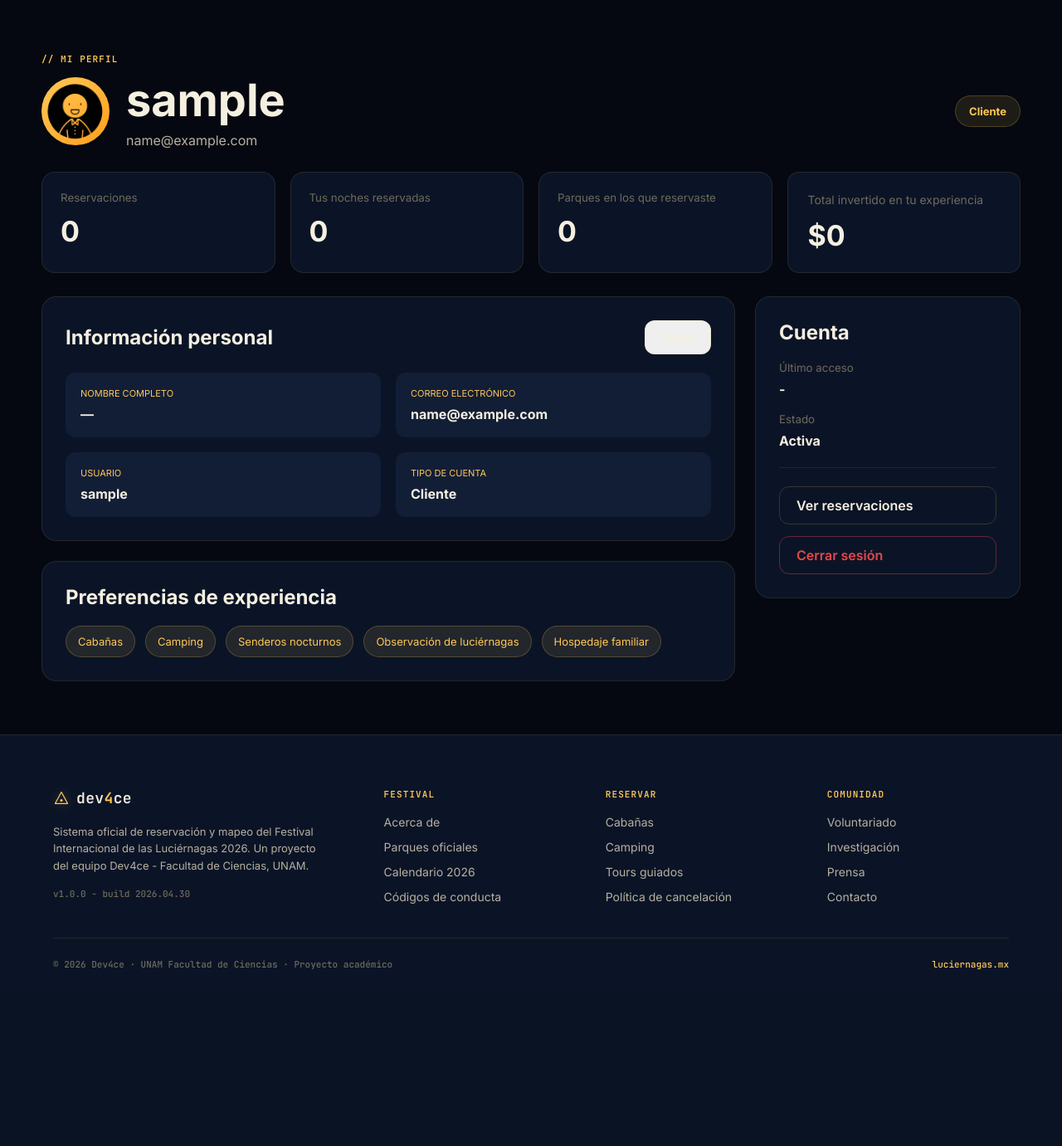
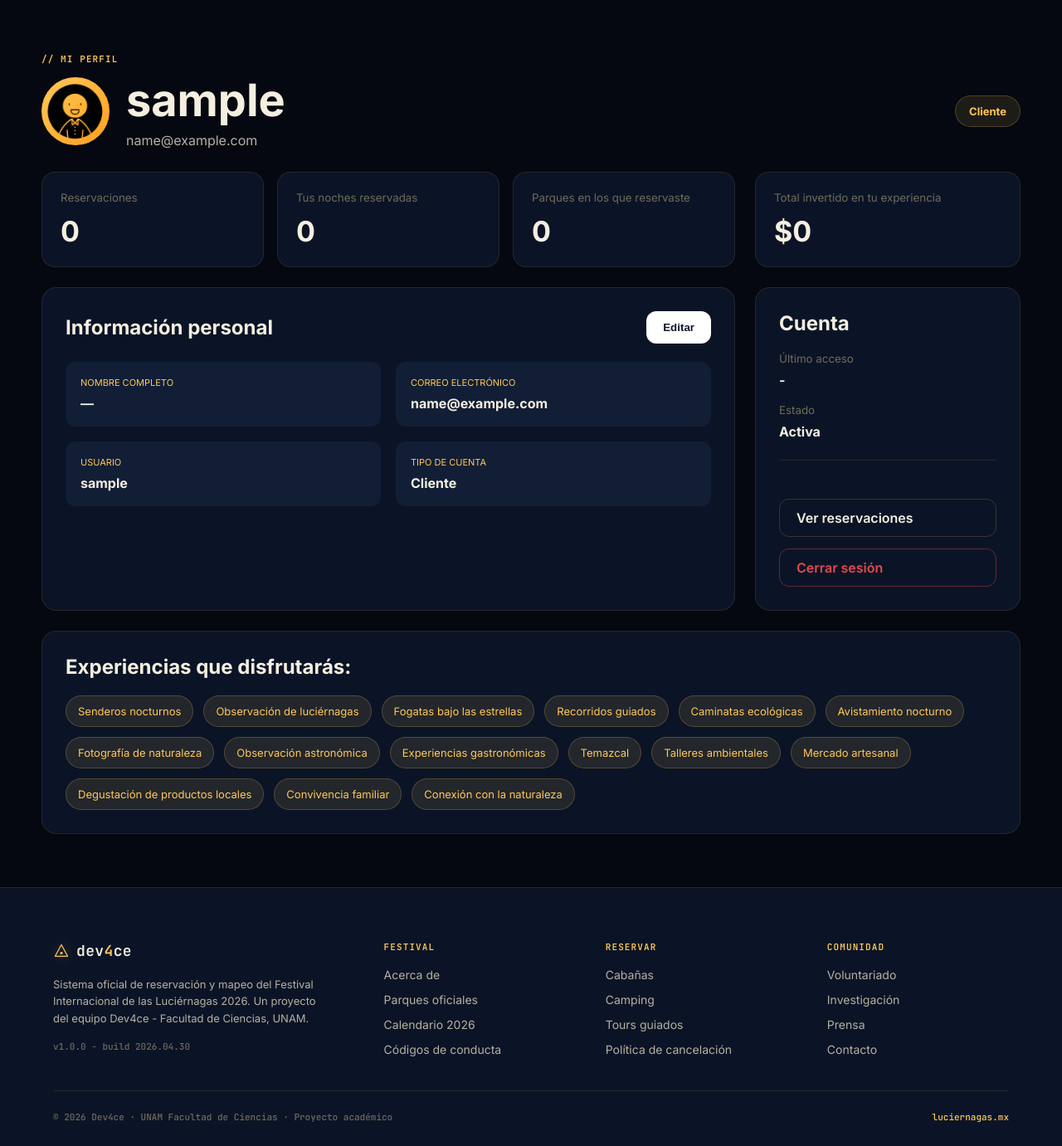
Before and after one commit to Xpartiel/Dev4ce, a Django app: page /cliente/mi-perfil/ in a window 1280 px wide. Shown: the part 72-1453 px from the top of the page at 83% size. Before the commit the page ends 1240 px from the top, so only its background shows below. Run offline with Django 5.2, Linux system fonts and the light colour scheme; the visitor is signed in with stand-in values (Sample User, id 1); data that the repository does not hold is empty; parts of the project's set-up code (start-up, migrations or seed data) failed here and were passed over.

Commit message:
Mejoras visuales en mi_perfil

```diff
--- a/apps/reservaciones/templates/reservaciones/mi_perfil.html
+++ b/apps/reservaciones/templates/reservaciones/mi_perfil.html
@@ -13,7 +13,6 @@
         <div class="profile-header">
 
             <div class="profile-user">
-
                 <div class="profile-avatar">
                     {% if user.foto_perfil %}
                         <img src="{{ user.foto_perfil.url }}" alt="Foto de perfil">
@@ -23,13 +22,9 @@
                 </div>
 
                 <div>
-
                     <h1>{{ user.persona.nombre_completo|default:user.username }}</h1>
-
                     <p>{{ user.email|default:user.username }}</p>
-
                 </div>
-
             </div>
 
             <span class="profile-badge">
@@ -42,8 +37,11 @@
 
         </div>
 
-        <div class="profile-stats">
+        <div class="profile-layout" style="align-items: stretch;">
 
+            <div class="profile-main" style="display: flex; flex-direction: column; gap: 1.5rem;">
+
+                <div class="profile-stats" style="display: grid; grid-template-columns: repeat(3, 1fr); gap: 1rem; margin-bottom: 0;">
                     <article class="profile-stat-card">
                         <small>Reservaciones</small>
                         <strong>{{ total_reservaciones }}</strong>
@@ -58,45 +56,30 @@
                         <small>Parques en los que reservaste</small>
                         <strong>{{ parques_visitados|default:0 }}</strong>
                     </article>
-
-            <article class="stat-card">
-                <p>Total invertido en tu experiencia</p>
-                <strong>${{ total_invertido|floatformat:0 }}</strong>
-            </article>
-
                 </div>
 
-        <div class="profile-layout">
+                <article class="profile-card" style="flex-grow: 1;">
 
-            <div class="profile-main">
-
-                <article class="profile-card">
-
-                    <div class="profile-card-header">
+                    <div class="profile-card-header" style="display: flex; justify-content: space-between; align-items: center;">
                         <h2>Información personal</h2>
-
-                        <button class="btn btn-secondary">
+                        <button class="btn btn-secondary" style="color: #0f172a; background-color: #ffffff; border: none; font-weight: 600; cursor: pointer;">
                             Editar
                         </button>
                     </div>
 
                     <div class="profile-grid">
-
                         <div>
                             <small>Nombre completo</small>
                             <strong>{{ user.persona.nombre_completo|default:"—" }}</strong>
                         </div>
-
                         <div>
                             <small>Correo electrónico</small>
                             <strong>{{ user.email|default:user.username }}</strong>
                         </div>
-
                         <div>
                             <small>Usuario</small>
                             <strong>{{ user.username }}</strong>
                         </div>
-
                         <div>
                             <small>Tipo de cuenta</small>
                             <strong>
@@ -107,69 +90,73 @@
                                 {% endif %}
                             </strong>
                         </div>
-
-                    </div>
-
-                </article>
-
-                <article class="profile-card">
-
-                    <h2>Preferencias de experiencia</h2>
-
-                    <div class="profile-tags">
-
-                        <span>Cabañas</span>
-                        <span>Camping</span>
-                        <span>Senderos nocturnos</span>
-                        <span>Observación de luciérnagas</span>
-                        <span>Hospedaje familiar</span>
-
                     </div>
 
                 </article>
 
             </div>
 
-            <aside class="profile-sidebar">
+            <aside class="profile-sidebar" style="display: flex; flex-direction: column; gap: 1.5rem;">
 
-                <article class="profile-card">
+                <article class="profile-stat-card" style="margin: 0;">
+                    <small>Total invertido en tu experiencia</small>
+                    <strong>${{ total_invertido|floatformat:0 }}</strong>
+                </article>
 
+                <article class="profile-card" style="flex-grow: 1; display: flex; flex-direction: column; justify-content: space-between;">
+
+                    <div>
                         <h2>Cuenta</h2>
 
                         <div class="profile-sidebar-info">
-
                             <div>
                                 <small>Último acceso</small>
                                 <strong>{{ user.last_login|date:"d M Y, H:i"|default:"-" }}</strong>
                             </div>
-
                             <div>
                                 <small>Estado</small>
                                 <strong>Activa</strong>
                             </div>
-
                         </div>
 
-                    <hr>
+                        <hr style="margin: 1.5rem 0;">
+                    </div>
 
                     <div class="profile-actions">
-
                         <a href="{% url 'mis_reservaciones' %}" class="btn btn-secondary">
                             Ver reservaciones
                         </a>
-
                         <a href="{% url 'logout' %}" class="btn btn-danger">
                             Cerrar sesión
                         </a>
-
                     </div>
-
                 </article>
 
             </aside>
 
         </div>
 
+        <article class="profile-card" style="margin-top: 1.5rem;">
+            <h2>Experiencias que disfrutarás:</h2>
+            <div class="profile-tags">
+                <span>Senderos nocturnos</span>
+                <span>Observación de luciérnagas</span>
+                <span>Fogatas bajo las estrellas</span>
+                <span>Recorridos guiados</span>
+                <span>Caminatas ecológicas</span>
+                <span>Avistamiento nocturno</span>
+                <span>Fotografía de naturaleza</span>
+                <span>Observación astronómica</span>
+                <span>Experiencias gastronómicas</span>
+                <span>Temazcal</span>
+                <span>Talleres ambientales</span>
+                <span>Mercado artesanal</span>
+                <span>Degustación de productos locales</span>
+                <span>Convivencia familiar</span>
+                <span>Conexión con la naturaleza</span>
+            </div>
+        </article>
+
     </div>
 
 </section>
```
Lines whose indentation alone changed are shown as unchanged.
